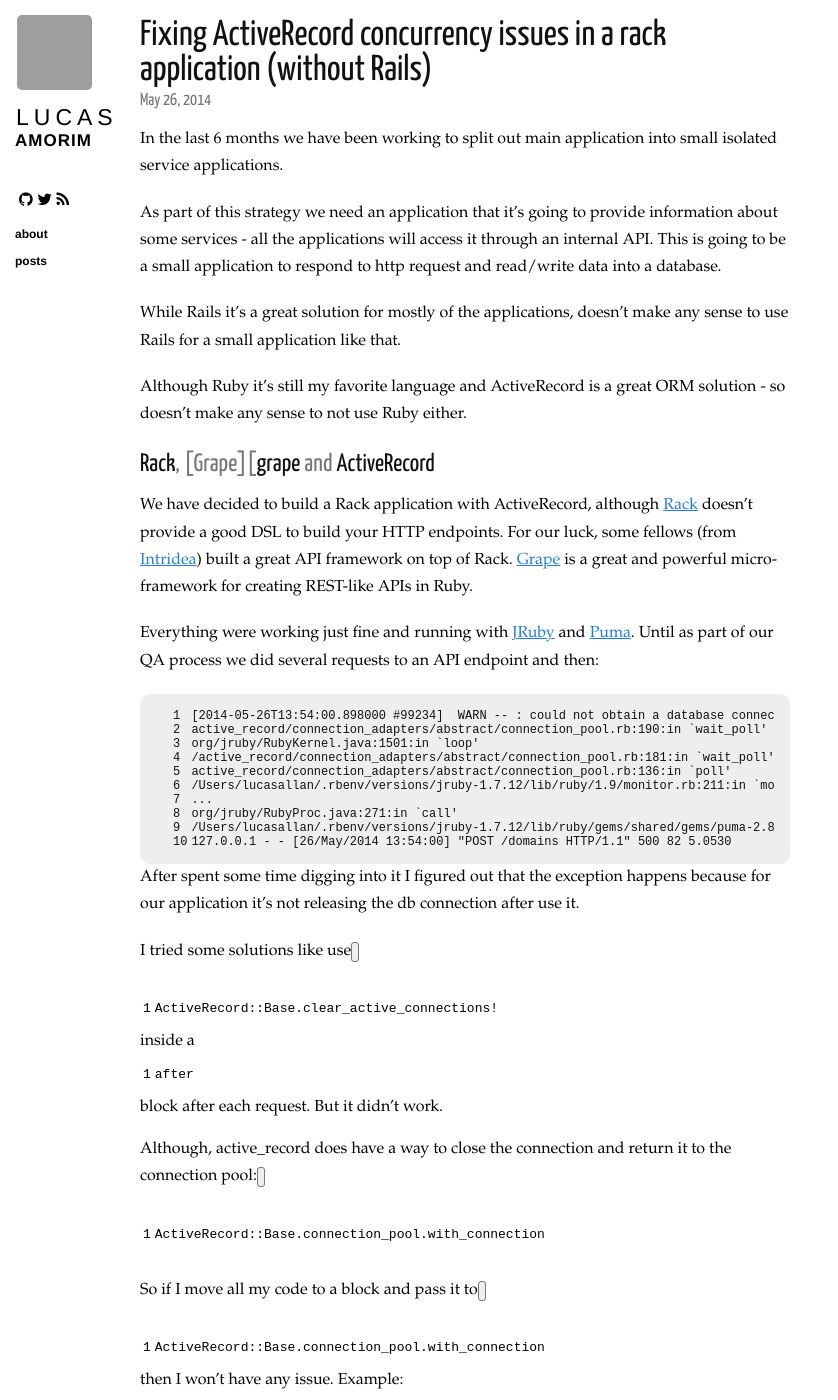
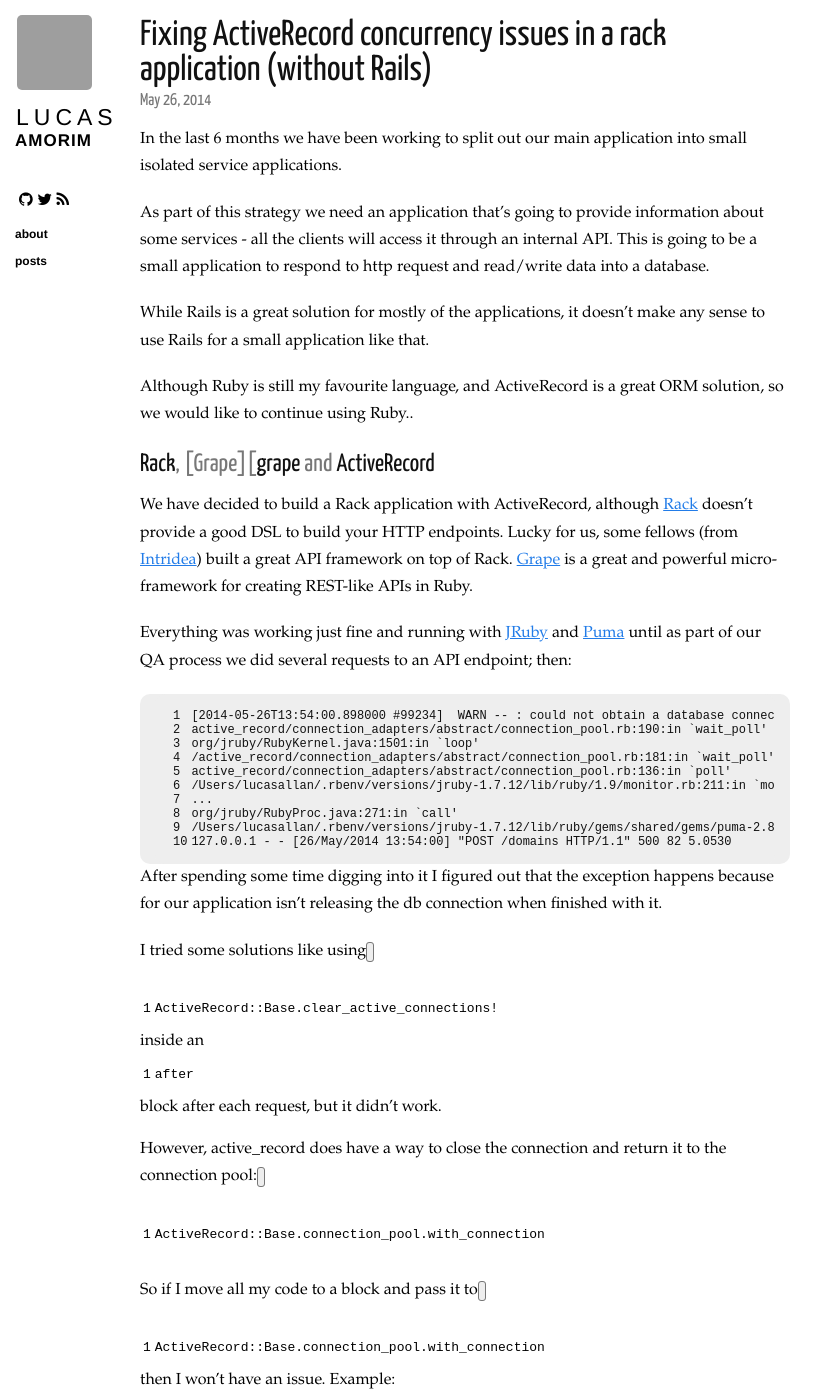
Before and after one commit to lucasallan/sh286.github.io, a Jekyll site: the page built from _posts/2014-05-26-fixing-concurrency-issues-with-active-record-in-a-rack-application.markdown, in a window 1280 px wide and 1400 px high. Shown: the whole window, without its empty margins (0-838 px from the left). Built offline with Jekyll 4.4.1, drawn with Linux system fonts in a browser that asks for light colours; nearby versions of some CDN libraries; Markdown is read by kramdown in place of the engine named in the settings; comment, search, counter and statistics services are not loaded; some of the changed text lies outside the part shown; grey boxes are pictures that could not be loaded.

Commit message:
Revision one

````diff
--- a/_posts/2014-05-26-fixing-concurrency-issues-with-active-record-in-a-rack-application.markdown
+++ b/_posts/2014-05-26-fixing-concurrency-issues-with-active-record-in-a-rack-application.markdown
@@ -4,24 +4,23 @@
 date:   2014-05-26 16:49:00
 ---
 
-In the last 6 months we have been working to split out main application into small isolated service applications.
+In the last 6 months we have been working to split out our main application into small isolated service applications.
 
-As part of this strategy we need an application that it's going to provide information about some services -
-all the applications will access it through an internal API.
+As part of this strategy we need an application that's going to provide information about some services -
+all the clients will access it through an internal API.
 This is going to be a small application to respond to http request and read/write data into a database.
 
-While Rails it's a great solution for mostly of the applications, doesn't make any sense to use Rails for a small application like that.
+While Rails is a great solution for mostly of the applications, it doesn't make any sense to use Rails for a small application like that.
 
-Although Ruby it's still my favorite language and ActiveRecord is a great ORM solution -
-so doesn't make any sense to not use Ruby either.
+Although Ruby is still my favourite language, and ActiveRecord is a great ORM solution, so we would like to continue using Ruby..
 
 
 ### [Rack][rack], [Grape][[grape] and [ActiveRecord][ar]
 
-We have decided to build a Rack application with ActiveRecord, although [Rack][rack] doesn't provide a good DSL to build your HTTP endpoints. For our luck, some fellows (from [Intridea][intridea]) built a great API
+We have decided to build a Rack application with ActiveRecord, although [Rack][rack] doesn't provide a good DSL to build your HTTP endpoints. Lucky for us, some fellows (from [Intridea][intridea]) built a great API
 framework on top of Rack. [Grape][grape] is a great and powerful micro-framework for creating REST-like APIs in Ruby.
 
-Everything were working just fine and running with [JRuby][jruby] and [Puma][puma]. Until as part of our QA process we did several requests to an API endpoint and then:
+Everything was working just fine and running with [JRuby][jruby] and [Puma][puma] until as part of our QA process we did several requests to an API endpoint; then:
 
 ```
 [2014-05-26T13:54:00.898000 #99234]  WARN -- : could not obtain a database connection within 5.000 seconds (waited 5.001 seconds)
@@ -35,14 +34,14 @@
 /Users/lucasallan/.rbenv/versions/jruby-1.7.12/lib/ruby/gems/shared/gems/puma-2.8.2-java/lib/puma/thread_pool.rb:92:in `spawn_thread'
 127.0.0.1 - - [26/May/2014 13:54:00] "POST /domains HTTP/1.1" 500 82 5.0530
 ```
-After spent some time digging into it I figured out that the exception happens because for our application it's not releasing the db connection after use it.
+After spending some time digging into it I figured out that the exception happens because for our application isn't releasing the db connection when finished with it.
 
-I tried some solutions like use `ActiveRecord::Base.clear_active_connections!`
-inside a `after` block after each request. But it didn't work.
+I tried some solutions like using `ActiveRecord::Base.clear_active_connections!`
+inside an `after` block after each request, but it didn't work.
 
-Although, active_record does have a way to close the connection and return it to the connection pool: `ActiveRecord::Base.connection_pool.with_connection`
+However, active_record does have a way to close the connection and return it to the connection pool: `ActiveRecord::Base.connection_pool.with_connection`
 
-So if I move all my code to a block and pass it to `ActiveRecord::Base.connection_pool.with_connection` then I won't have any issue.
+So if I move all my code to a block and pass it to `ActiveRecord::Base.connection_pool.with_connection` then I won't have an issue.
 Example:
 
 ```
@@ -53,10 +52,10 @@
 
 Unfortunately it's not very handy to pass all my ActiveRecord calls to this block.
 
-I can easily forget to pass it and every time this code being executed I'd lose one of my connections and after a few times
+I can easily forget to pass it and every time this code gets executed I'd lose one of my connections. After a few times
 I will end up running out of db connections and an exception will be raised.
 
-So to fix it, I created a simple monkey patch that will make all the active_records calls use this block by default:
+To fix it, I created a simple monkey patch that will make all the active_record calls use this block by default:
 
 ```Ruby
 module ActiveRecord
````
